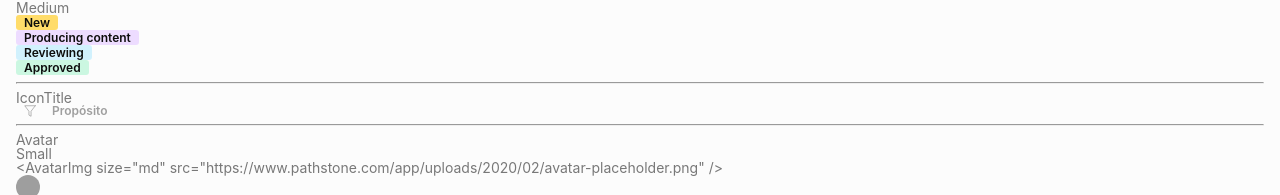
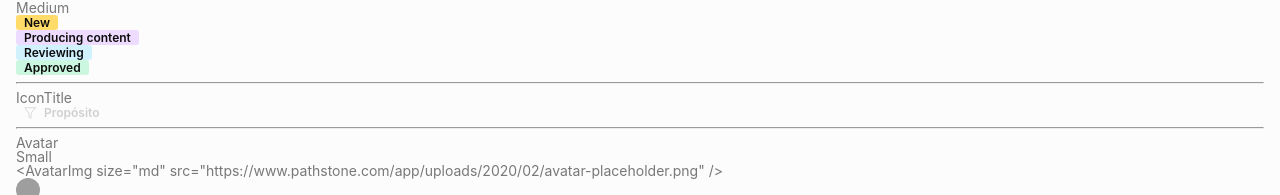
Before and after one commit to opauloh/elasticontent-front, a React (Create React App) app: page /style-guide in a window 1280 px wide. Shown: the part 261-456 px from the top of the page. Built offline with nearby package versions, Linux system fonts and the light colour scheme; grey boxes are pictures that could not be loaded.

Commit message:
path adjusts

```diff
--- a/src/components/base/Title/Icon.js
+++ b/src/components/base/Title/Icon.js
@@ -8,14 +8,14 @@ import lineHeights from "../../../tokens/lineHeights";
 const Title = styled.h5`
     font-size: ${fontSizes["$font-size-xxxs"]};
     font-weight: ${fontWeights["$font-weight-medium"]};
-    line-height: ${lineHeights["$"]};
-    color: #9F9F9F;
+    line-height: ${lineHeights["$line-height-sm"]};
+    color: var(--theme-text-tertiary);
     display: flex;
     align-items: center;
     margin: 0;
     padding: 0 ${spacing["$spacing-xs"]};
     svg {
-        margin-right: ${spacing["$spacing-sm"]};
+        margin-right: ${spacing["$spacing-xs"]};
     }
 `;
 
--- a/src/index.tsx
+++ b/src/index.tsx
@@ -4,7 +4,7 @@ import App from './App';
 import * as serviceWorker from './serviceWorker';
 import { BrowserRouter, Switch, Route } from 'react-router-dom';
 import { GlobalStyle } from './styles';
-import Inbox from './components/pages/Inbox';
+import Inbox from './pages/Inbox';
 
 
 ReactDOM.render(
--- a/src/components/pages/Inbox/index.tsx
+++ b/src/pages/Inbox/index.tsx
@@ -1,5 +1,5 @@
 import React from 'react';
-import Sidebar from '../../Sidebar';
+import Sidebar from '../../components/Sidebar';
 
 
 const Inbox: React.FC = () => {
```
